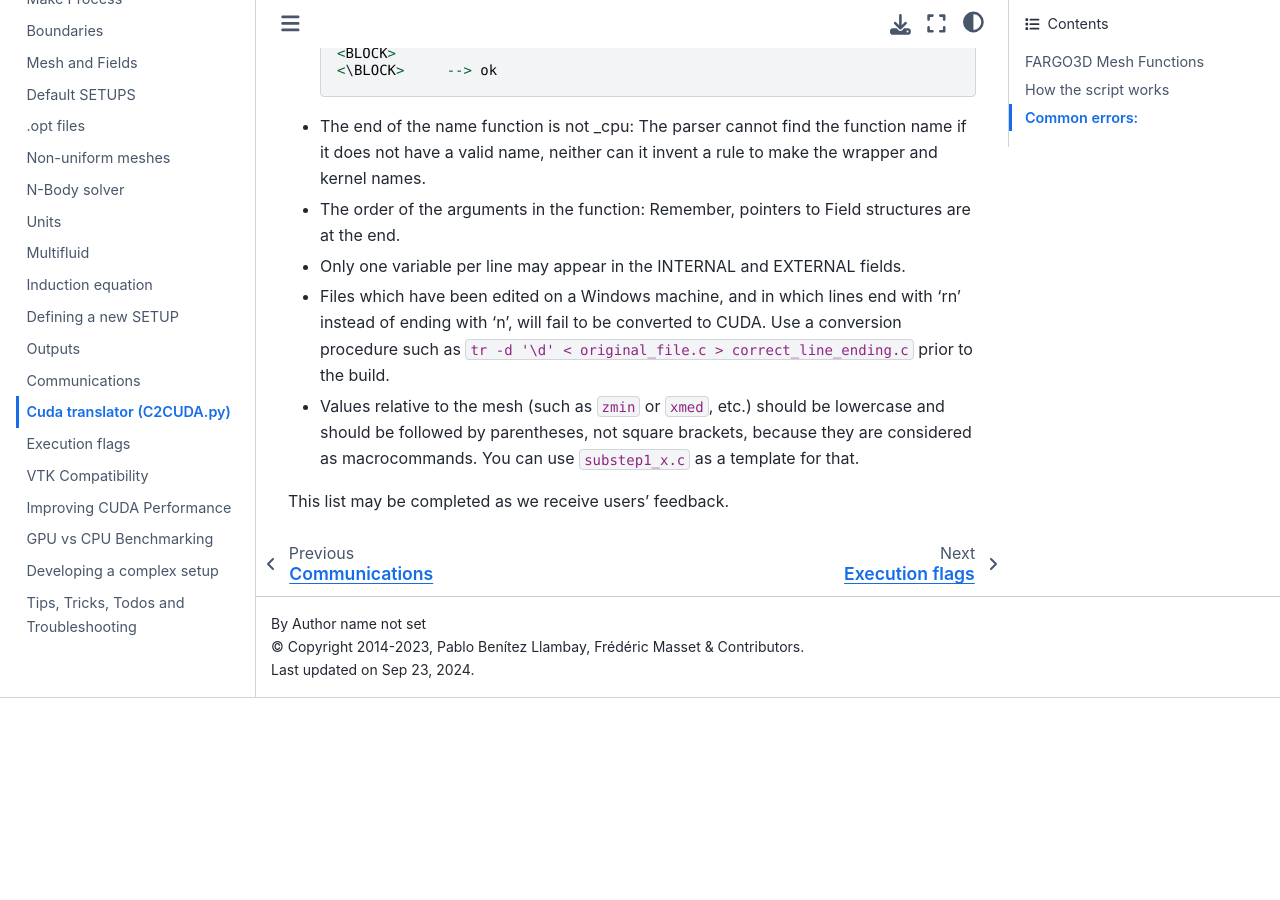
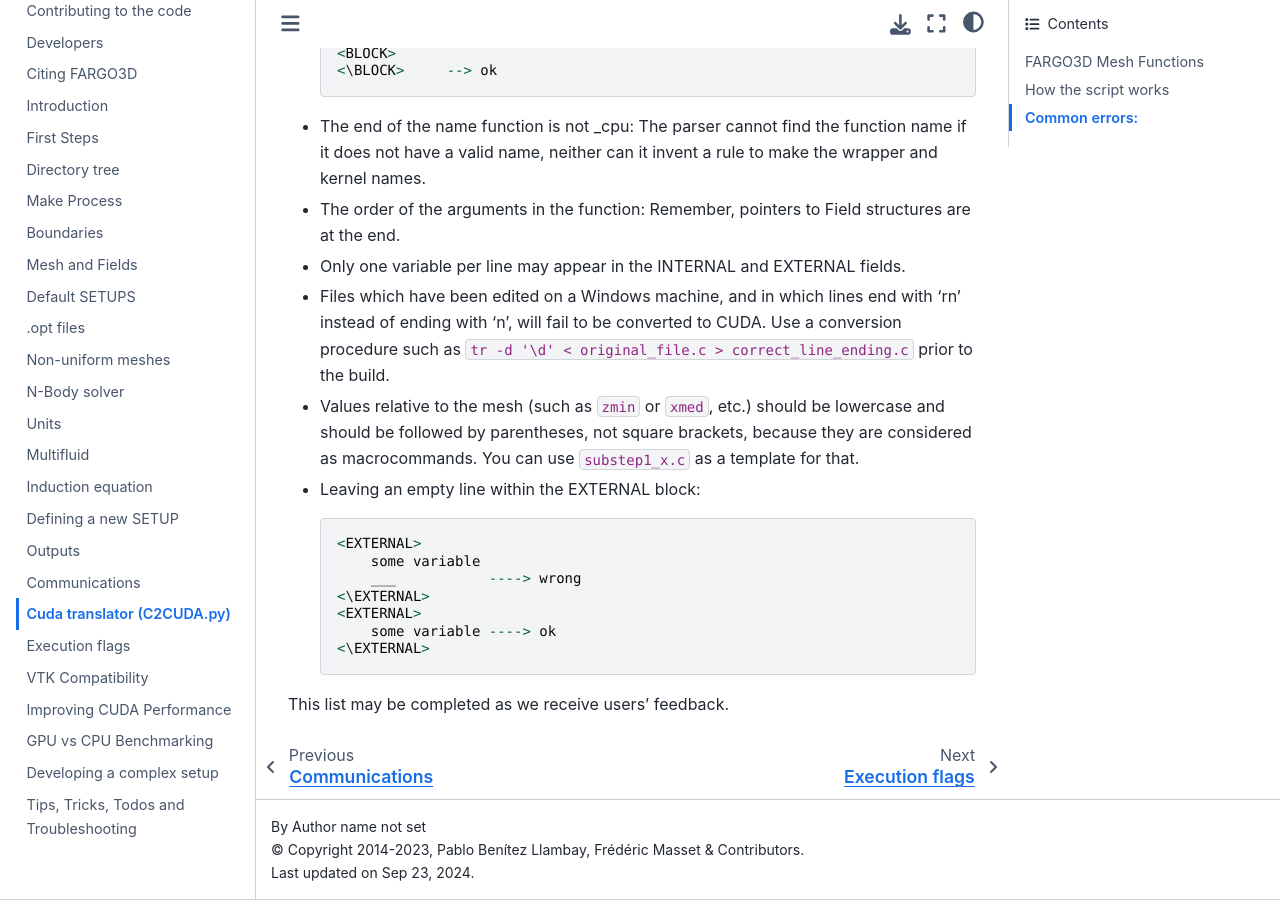
Before and after one commit to FARGO3D/documentation, a Sphinx documentation site: the page built from source/c2cuda.rst, in a window 1280 px wide and 900 px high, scrolled down 14700 px. Built offline with Sphinx 7.4.7 and the Sphinx Book theme 1.1.4, drawn with Linux system fonts in a browser that asks for light colours; before the commit the page ends 15398 px from its top, so only the background shows below that.

Commit message:
common error related to c2cuda.py (#2)
* common error related to c2cuda.py

* Update c2cuda.rst

---------

Co-authored-by: ¨Guido <¨guidogranda@gmail.com¨>
Co-authored-by: Pablo Benítez-Llambay <pbllambay@users.noreply.github.com>

```diff
--- a/source/c2cuda.rst
+++ b/source/c2cuda.rst
@@ -705,4 +705,14 @@ This section describes the most common errors at compilation time using the pars
   square brackets, because they are considered as macrocommands. You
   can use ``substep1_x.c`` as a template for that.
 
+* Leaving an empty line within the EXTERNAL block::
+
+    <EXTERNAL>
+        some variable
+        ___           ----> wrong
+    <\EXTERNAL>
+    <EXTERNAL>
+        some variable ----> ok
+    <\EXTERNAL>
+
 This list may be completed as we receive users' feedback.
```
